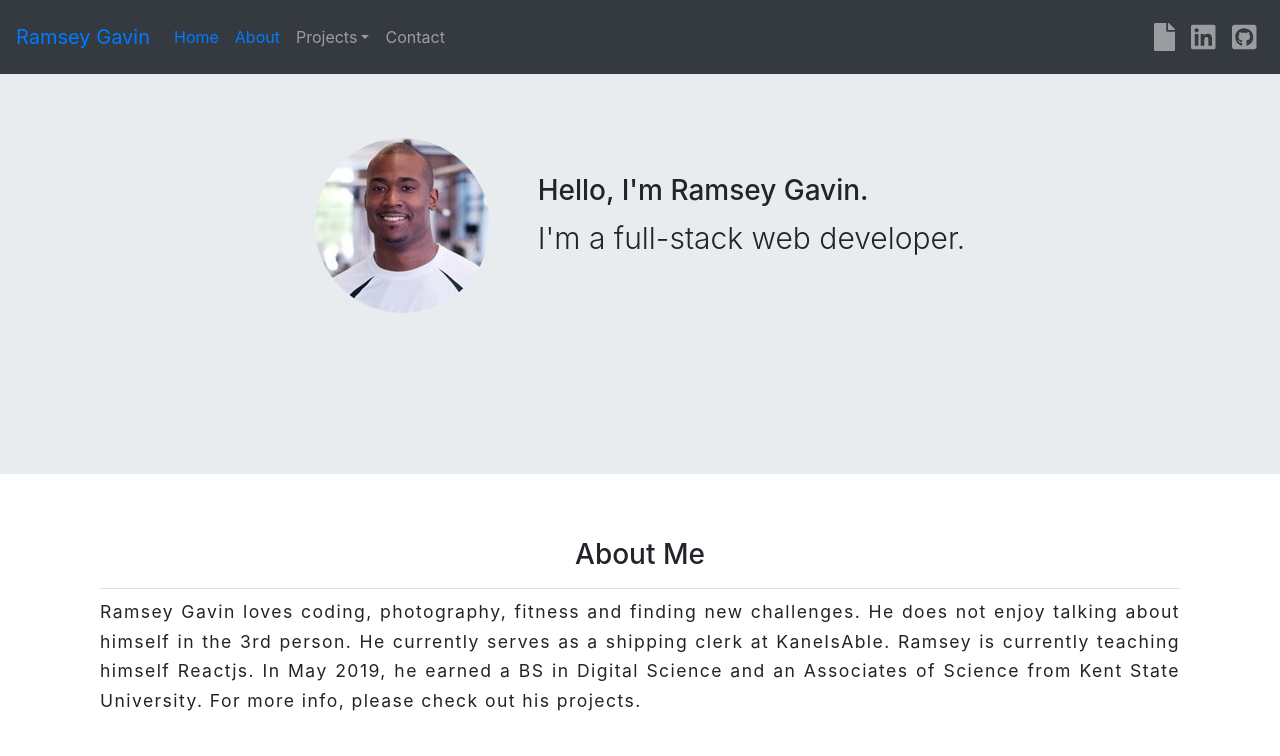
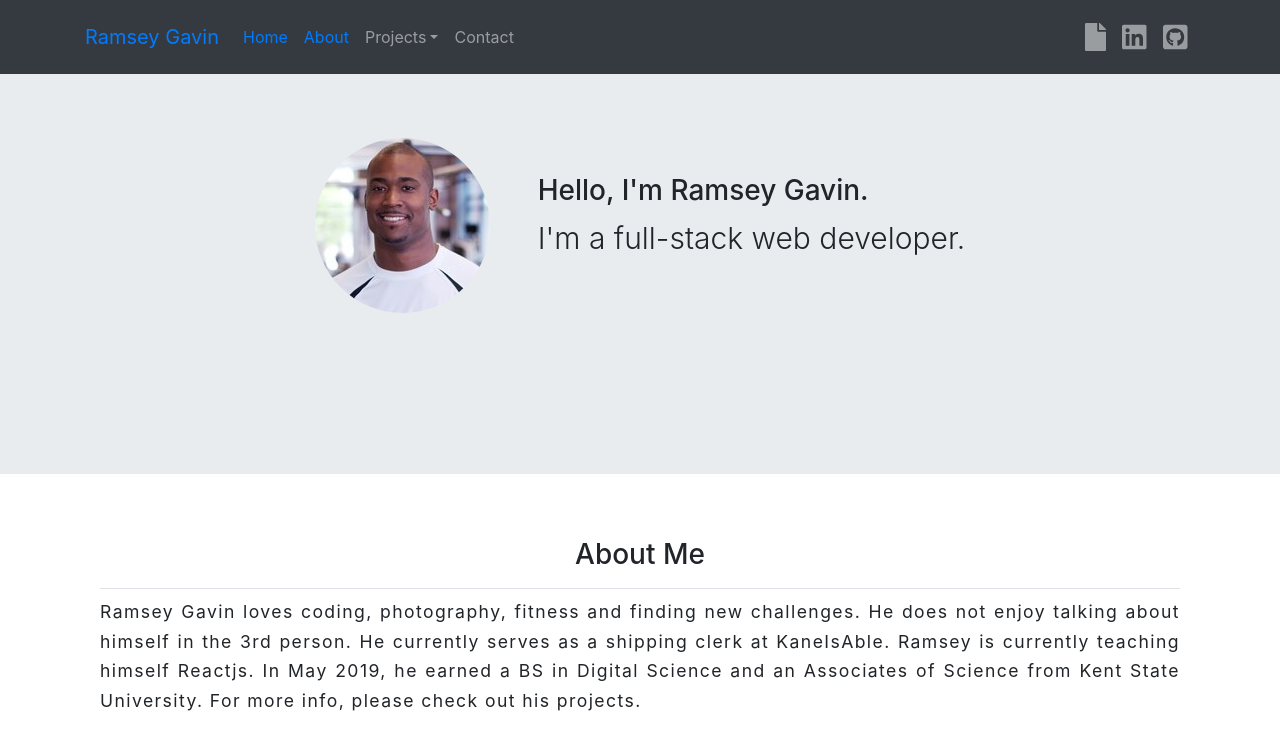
Before and after one commit to rgavin1/Full-Stack-Portfolio, a React (Create React App) app in the folder react-app-portfolio/: page / in a window 1280 px wide. Shown: the top 756 px of the page. Built offline with nearby package versions, Linux system fonts and the light colour scheme.

Commit message:
Nav update

```diff
--- a/react-app-portfolio/src/components/Navigation.js
+++ b/react-app-portfolio/src/components/Navigation.js
@@ -1,5 +1,5 @@
 import React from 'react';
-import { Nav, Navbar, NavDropdown } from 'react-bootstrap';
+import { Nav, Navbar, NavDropdown, Container } from 'react-bootstrap';
 import { FontAwesomeIcon } from '@fortawesome/react-fontawesome';
 import { faGithubSquare, faLinkedin } from '@fortawesome/free-brands-svg-icons';
 import { faFile } from '@fortawesome/free-solid-svg-icons';
@@ -8,6 +8,7 @@ import { Link } from 'react-router-dom';
 const Navigation = () => {
     return (
 <Navbar sticky="top" collapseOnSelect expand="lg" bg="dark" variant="dark">
+  <Container>
   <Navbar.Brand title="Ramsey Gavin">
     <Link to="/">Ramsey Gavin</Link>
   </Navbar.Brand>
@@ -58,6 +59,7 @@ const Navigation = () => {
       </Nav.Link>
     </Nav>
   </Navbar.Collapse>
+  </Container>
 </Navbar>
     )
 }
```
